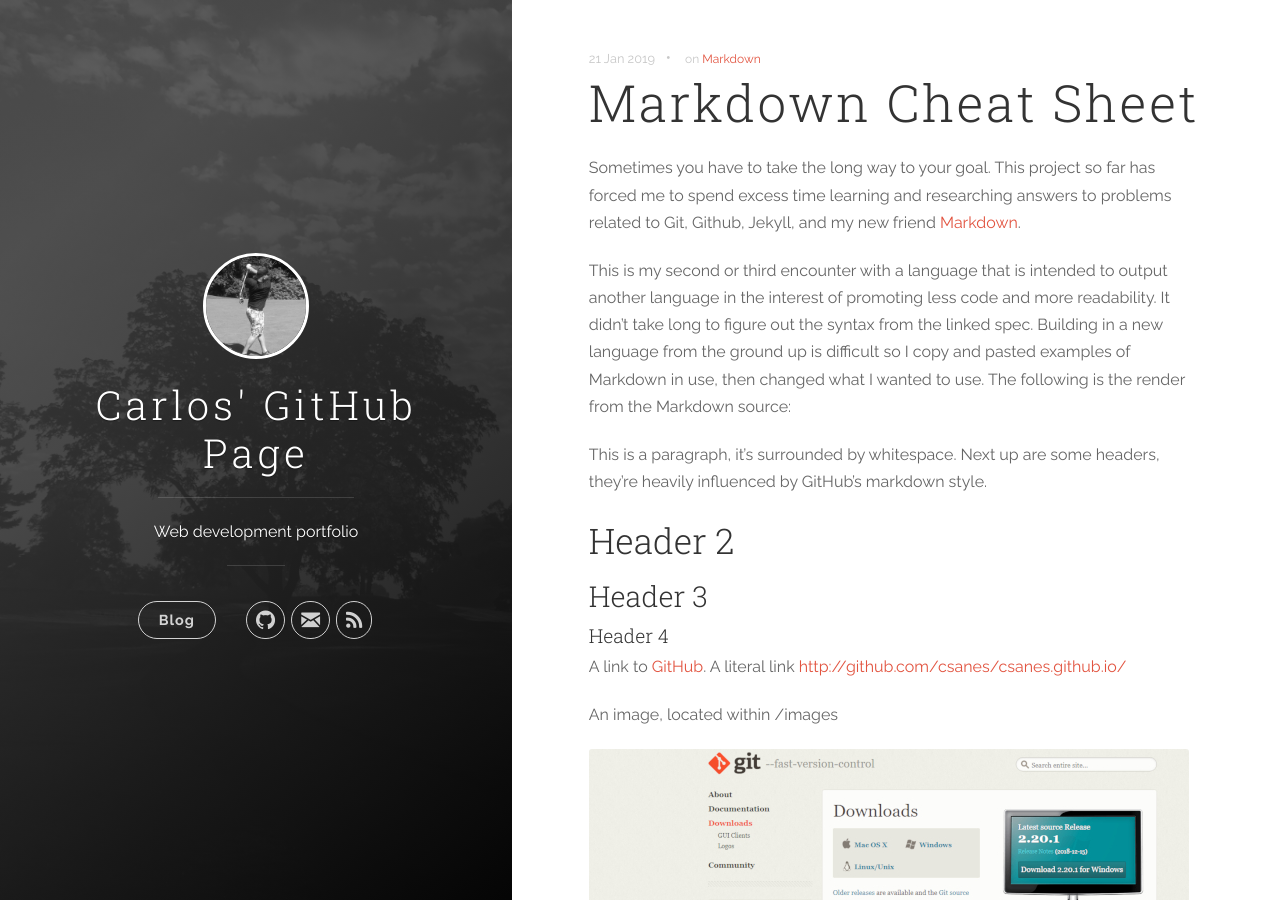
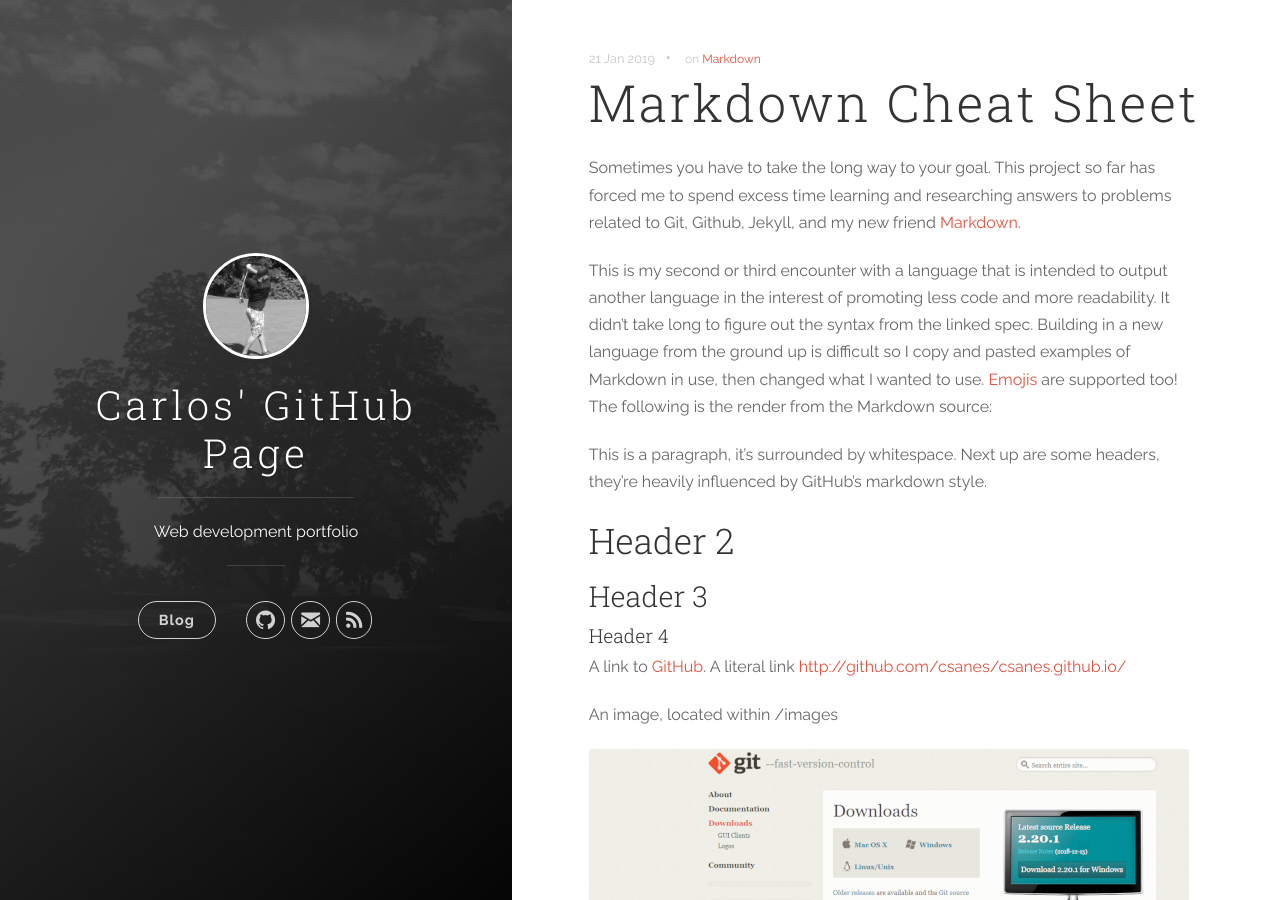
Before and after one commit to csanes/csanes.github.io, a Jekyll site: the page built from _posts/2019-01-21-markdown-cheat-sheet.markdown, in a window 1280 px wide and 900 px high. Built offline with Jekyll 4.4.1, drawn with Linux system fonts in a browser that asks for light colours.

Commit message:
emojis addition

```diff
--- a/_posts/2019-01-21-markdown-cheat-sheet.markdown
+++ b/_posts/2019-01-21-markdown-cheat-sheet.markdown
@@ -6,7 +6,7 @@
 ---
 Sometimes you have to take the long way to your goal. This project so far has forced me to spend excess time learning and researching answers to problems related to Git, Github, Jekyll, and my new friend [Markdown][markdown-spec].
 
-This is my second or third encounter with a language that is intended to output another language in the interest of promoting less code and more readability. It didn't take long to figure out the syntax from the linked spec. Building in a new language from the ground up is difficult so I copy and pasted examples of Markdown in use, then changed what I wanted to use. The following is the render from the Markdown source:
+This is my second or third encounter with a language that is intended to output another language in the interest of promoting less code and more readability. It didn't take long to figure out the syntax from the linked spec. Building in a new language from the ground up is difficult so I copy and pasted examples of Markdown in use, then changed what I wanted to use. [Emojis][emoji-cheatsheet] are supported too! The following is the render from the Markdown source:
 
 This is a paragraph, it's surrounded by whitespace. Next up are some headers, they're heavily influenced by GitHub's markdown style.
 
```
Also changed, not shown: other parts of _posts/2019-01-21-markdown-cheat-sheet.markdown (+1 -0 lines).
